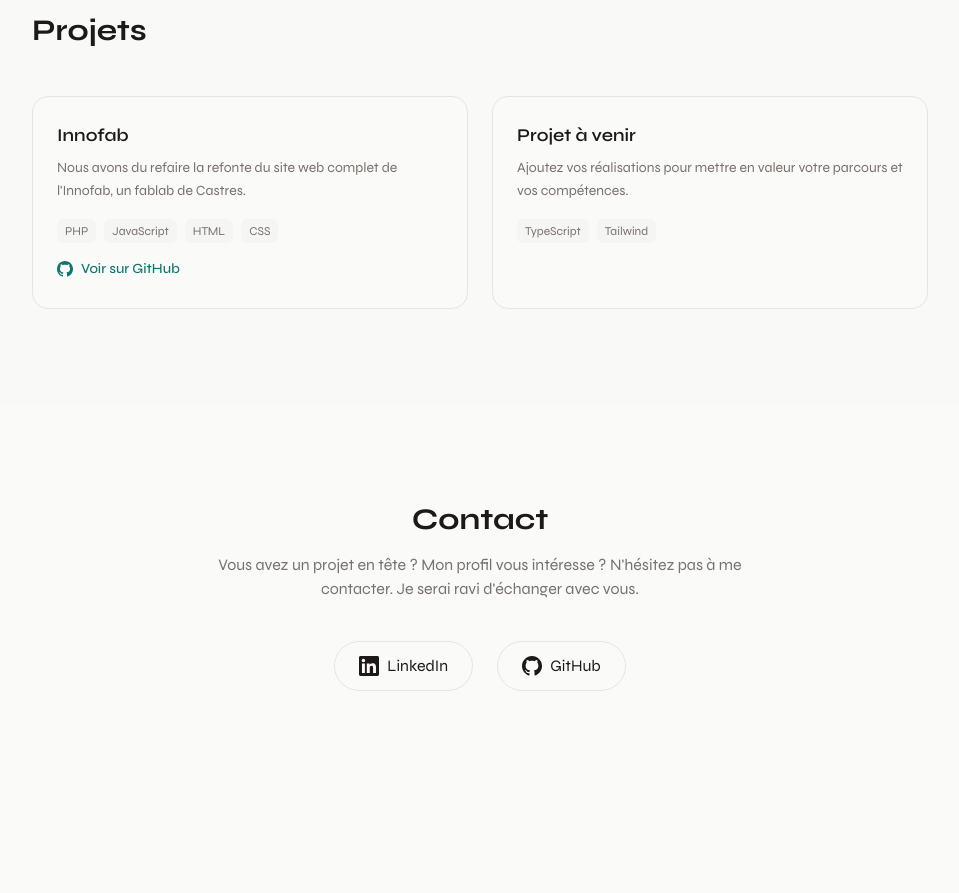
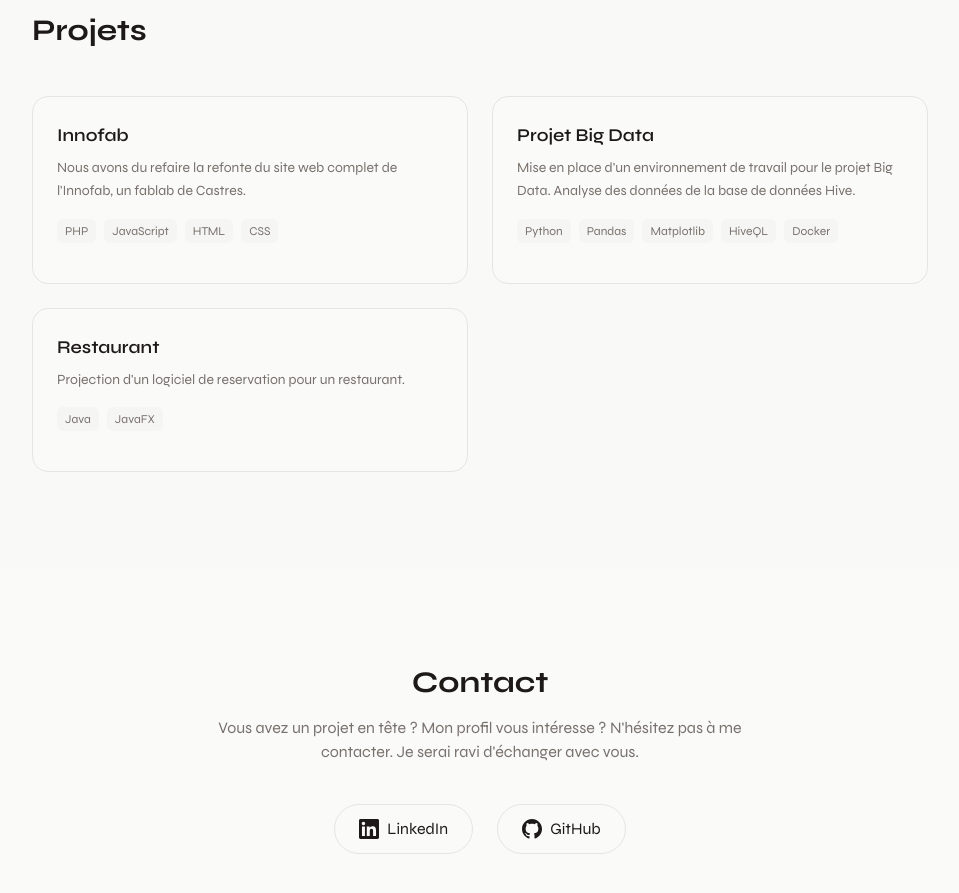
Before and after one commit to EchanizV/portfolio_valentin, a Next.js app: page / in a window 1280 px wide. Shown: the part 2060-2953 px from the top of the page, without its empty margins (160-1119 px from the left). Before the commit the page ends 2847 px from the top, so only its background shows below. Built offline with nearby package versions, Linux system fonts and the light colour scheme.

Commit message:
mise à jour des projets

```diff
--- a/app/components/Projects.tsx
+++ b/app/components/Projects.tsx
@@ -9,14 +9,18 @@ const placeholderProjects: Project[] = [
   {
     title: "Innofab",
     description: "Nous avons du refaire la refonte du site web complet de l'Innofab, un fablab de Castres.",
-    tags: ["PHP", "JavaScript", "HTML", "CSS"],
-    githubUrl: "https://github.com/EchanizV/innofab",
+    tags: ["PHP", "JavaScript", "HTML", "CSS"]
   },
   {
-    title: "Projet à venir",
-    description: "Ajoutez vos réalisations pour mettre en valeur votre parcours et vos compétences.",
-    tags: ["TypeScript", "Tailwind"],
+    title: "Projet Big Data",
+    description: "Mise en place d'un environnement de travail pour le projet Big Data. Analyse des données de la base de données Hive.",
+    tags: ["Python", "Pandas", "Matplotlib", "HiveQL", "Docker"],
   },
+  {
+    title: "Restaurant ",
+    description: "Projection d'un logiciel de reservation pour un restaurant.",
+    tags: ["Java", "JavaFX"]
+  }
 ];
 
 export default function Projects() {
```
